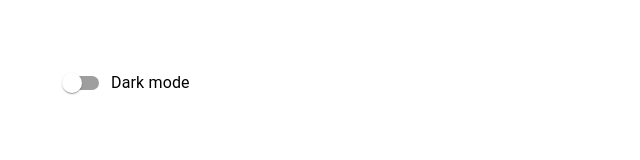
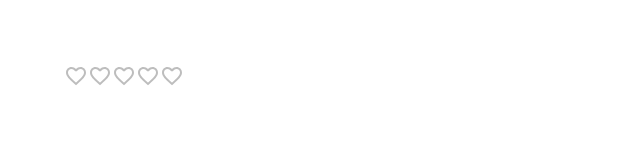
Before and after one commit to andriy-sachok/testing-mui-materials, a React (Create React App) app: page / in a window 1280 px wide. Shown: the top 160 px of the page, without its empty margins (0-640 px from the left). Built offline with nearby package versions, Linux system fonts and the light colour scheme.

Commit message:
added MuiRating component

```diff
--- a/src/App.jsx
+++ b/src/App.jsx
@@ -3,7 +3,8 @@ import React, { memo } from 'react';
 // import { MuiSelect } from './components/MuiSelect';
 // import MuiRadioButton from './components/MuiRadioButton';
 // import MuiCheckbox from './components/MuiCheckbox';
-import MuiSwitch from './components/MuiSwitch';
+// import MuiSwitch from './components/MuiSwitch';
+import MuiRating from './components/MuiRating';
 
 import './App.css';
 
@@ -13,7 +14,8 @@ const App = () => {
       {/* <MuiSelect /> */}
       {/* <MuiRadioButton /> */}
       {/* <MuiCheckbox /> */}
-      <MuiSwitch />
+      {/* <MuiSwitch /> */}
+      <MuiRating />
     </div>
   );
 };
--- /dev/null
+++ b/src/components/MuiRating.jsx
@@ -0,0 +1,25 @@
+import { useState } from 'react';
+import { Stack, Rating } from '@mui/material';
+import FavoriteBorderIcon from '@mui/icons-material/FavoriteBorder';
+import FavoriteIcon from '@mui/icons-material/Favorite';
+
+const MuiRating = () => {
+  const [value, setValue] = useState(null);
+  const changeHandler = (event) => {
+    setValue(+event.target.value);
+  };
+  console.log(value);
+  return (
+    <Stack spacing={2}>
+      <Rating
+        value={value}
+        onChange={changeHandler}
+        precision={0.5}
+        emptyIcon={<FavoriteBorderIcon />}
+        icon={<FavoriteIcon color="success" />}
+      />
+    </Stack>
+  );
+};
+
+export default MuiRating;
```
